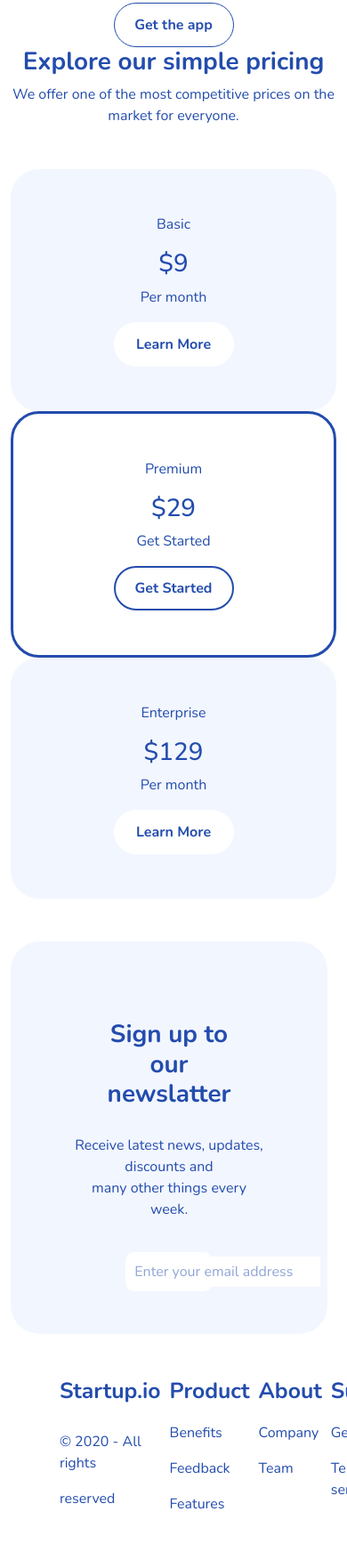
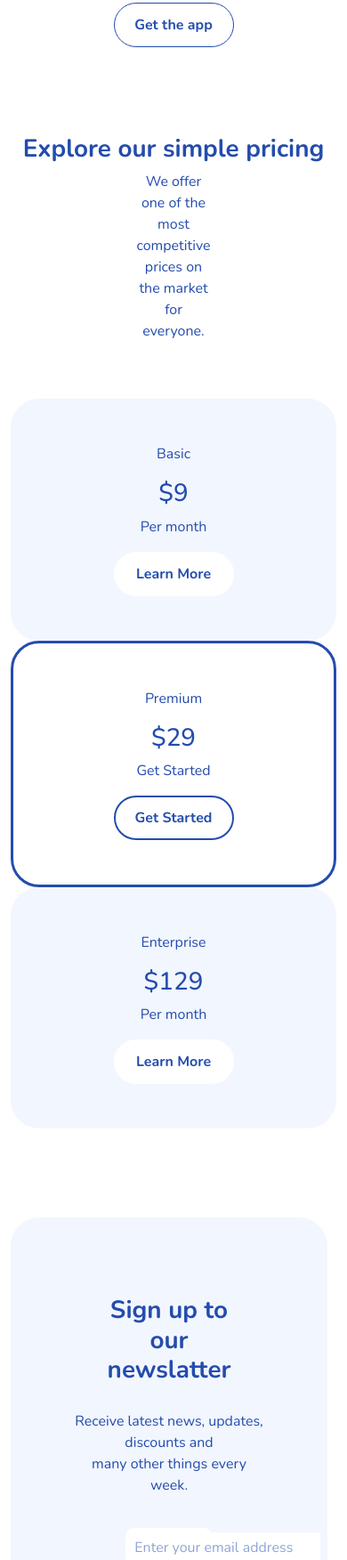
Before and after one commit to wdp-12/finalprojek2-kelompok2, a plain HTML site: page index.html in a window 390 px wide. Shown: the part 3778-5531 px from the top of the page at 89% size. Before the commit the page ends 5496 px from the top, so only its background shows below. Drawn offline with nearby package versions, Linux system fonts and the light colour scheme.

Commit message:
fix responsivity

```diff
--- a/index.html
+++ b/index.html
@@ -787,12 +787,14 @@
 
       <!-- Pricing -->
       <section id="textcenter">
-        <div id="container">
-          <h1 class="text-center fw-bold m-md-4">Explore our simple pricing</h1>
-          <p class="text-center m-md-4">
-            We offer one of the most competitive prices on the market for
-            everyone.
-          </p>
+        <div id="container " style="margin-top: 50px">
+          <div class="d-flex flex-column justify-content-center">
+            <h1 class="fw-bold mt-5 mx-auto">Explore our simple pricing</h1>
+            <p class="text-center mx-auto col-3">
+              We offer one of the most competitive prices on the market for
+              everyone.
+            </p>
+          </div>
 
           <div class="row mt-5">
             <div class="col-md-4">
@@ -832,9 +834,13 @@
       </section>
     </section>
 
-    <section id="contact&footer" class="container">
+    <section
+      id="contact&footer"
+      class="container"
+      style="margin-top: 100px; margin-bottom: 50px"
+    >
       <!-- bagian contact & newslattter -->
-      <div class="card card-bg-lightblue rounded-5 border-0 p-5 mt-5">
+      <div class="card card-bg-lightblue rounded-5 border-0 p-5">
         <div class="text-center contact">
           <h1 class="fw-bolder">Sign up to our newslatter</h1>
           <p>
@@ -863,7 +869,7 @@
       <!-- akhir slicing disini ges -->
       <!-- bagian footer -->
       <footer>
-        <div class="footer-container">
+        <div class="d-flex justify-content-around">
           <div class="grid-item">
             <h2 class="fw-bolder">Startup.io</h2>
 
```
